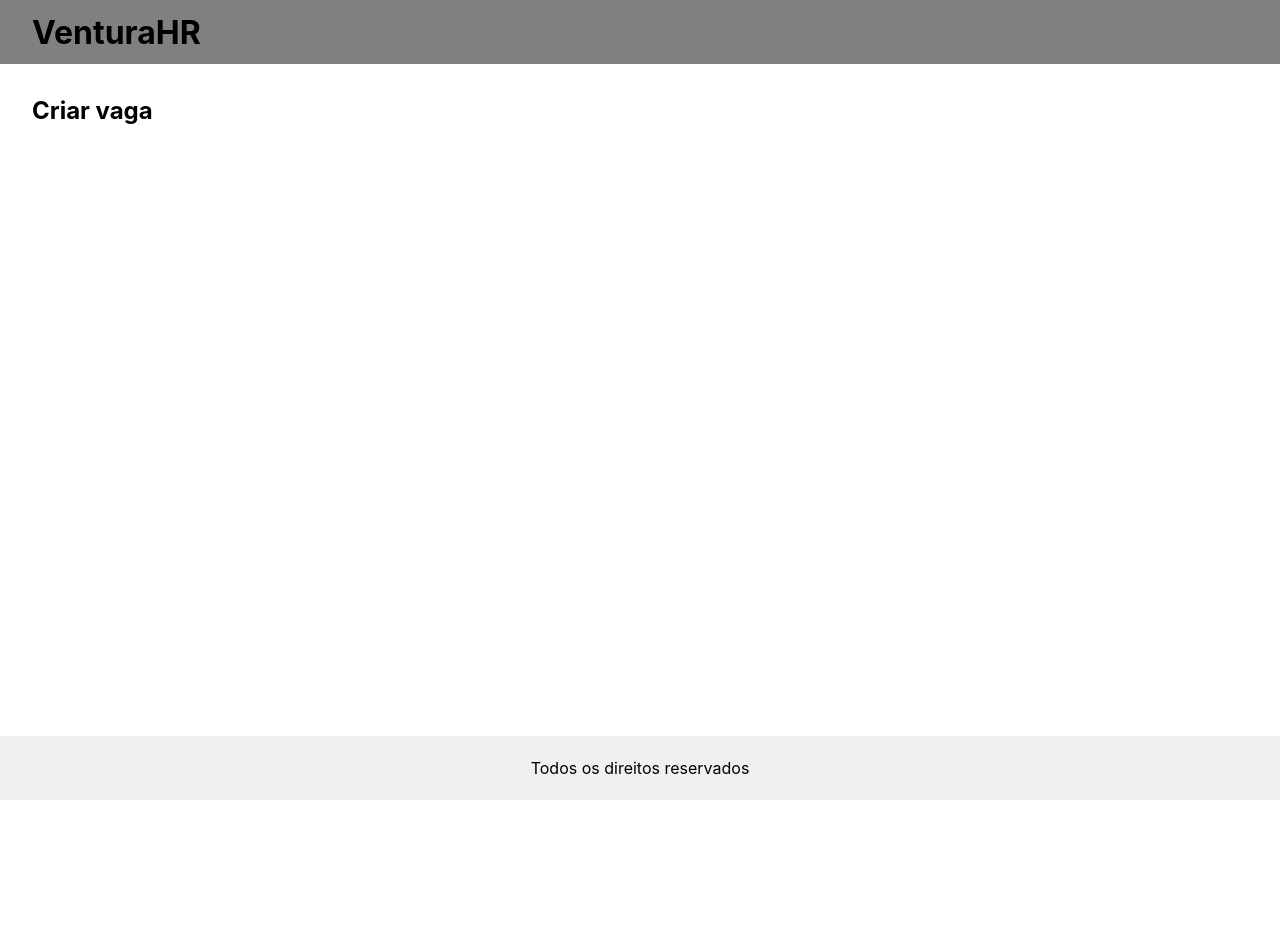
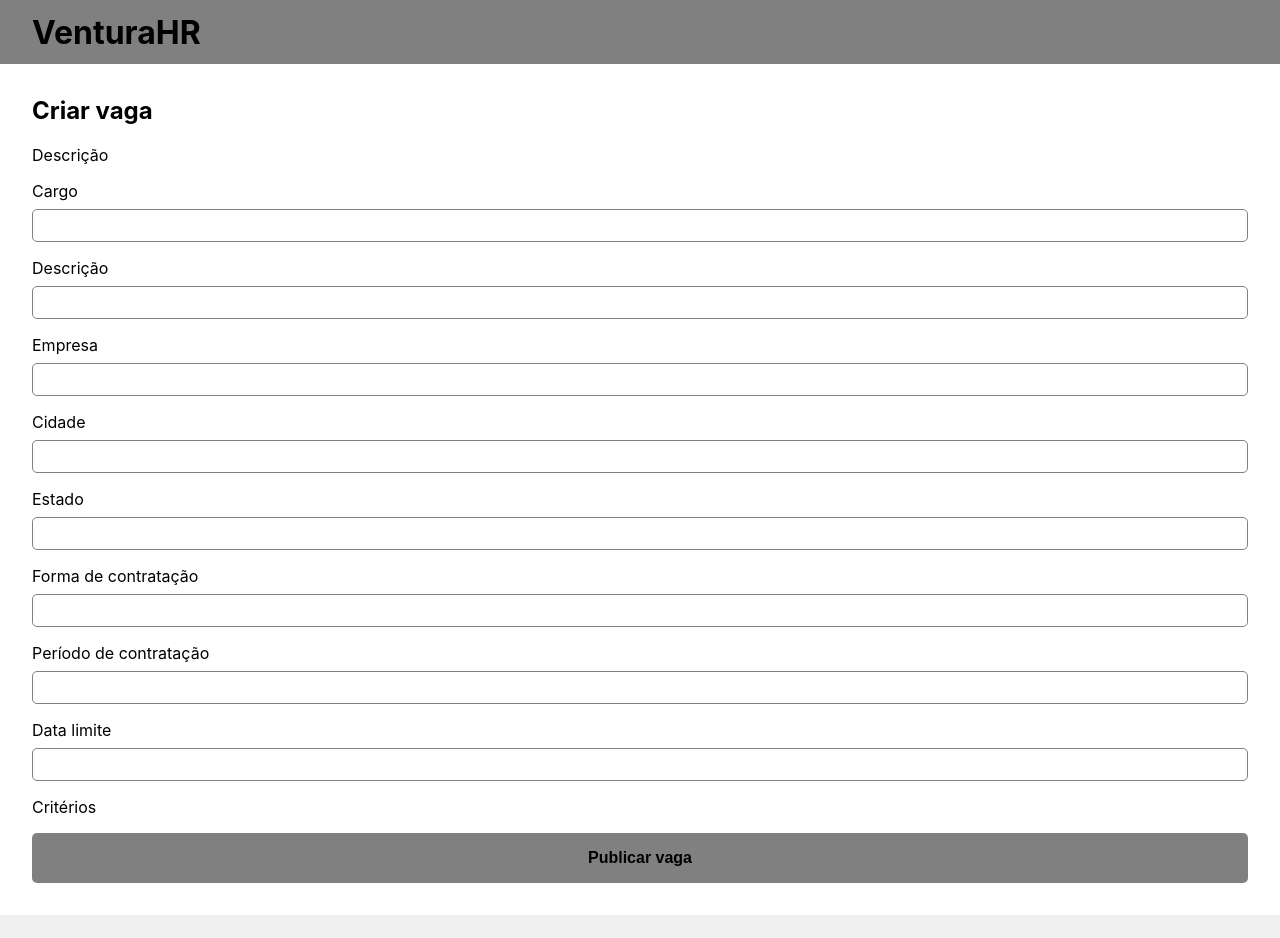
Before and after one commit to luizamendes/VenturaHR-client, a React (Create React App) app: page /cadastrar-vaga in a window 1280 px wide. Shown: the top 938 px of the page. Before the commit the page ends 800 px from the top, so only its background shows below. Built offline with nearby package versions, Linux system fonts and the light colour scheme.

Commit message:
Open position form

```diff
--- a/src/pages/OpenPosition/OpenPosition.js
+++ b/src/pages/OpenPosition/OpenPosition.js
@@ -1,7 +1,28 @@
 import React from "react";
+import { Button } from "../../components/Button";
+import { Input } from "../../components/Input";
 import { PageTitle } from "../../components/PageTitle";
 import "./index.scss";
 
 export const OpenPosition = () => {
-  return <PageTitle title="Criar vaga" />;
+  return (
+    <>
+      <PageTitle title="Criar vaga" />
+      <form>
+        <p>Descrição</p>
+        <Input labelText="Cargo" type="text" />
+        <Input labelText="Descrição" type="text" />
+        <Input labelText="Empresa" type="text" />
+        <Input labelText="Cidade" type="text" />
+        <Input labelText="Estado" type="text" />
+        <Input labelText="Forma de contratação" type="text" />
+        <Input labelText="Período de contratação" type="text" />
+        <Input labelText="Data limite" type="text" />
+
+        <p>Critérios</p>
+
+        <Button buttonText="Publicar vaga" />
+      </form>
+    </>
+  );
 };
```
